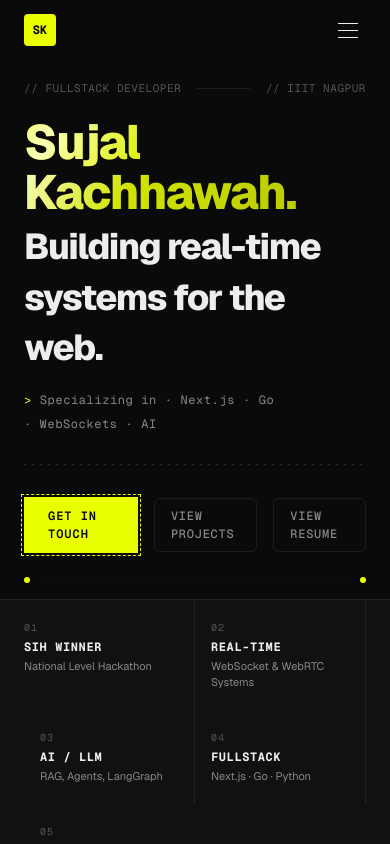
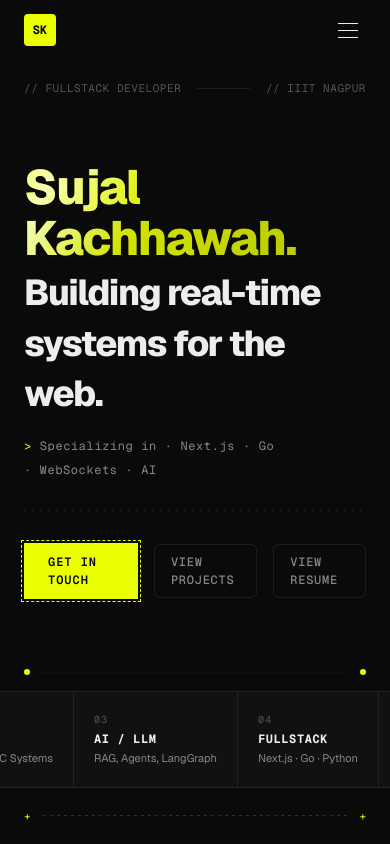
Before and after one commit to xcurx/portfolio-v2, a Next.js app: page / in a window 390 px wide. Shown: the top 844 px of the page. Built offline with nearby package versions, Linux system fonts and the light colour scheme.

Commit message:
feat: add marquee scroll effect for mobile highlights

```diff
--- a/app/globals.css
+++ b/app/globals.css
@@ -405,3 +405,37 @@ body {
     padding: 0 60px;
   }
 }
+
+/* ── Scrollbar Utilities ── */
+.scrollbar-hide {
+  -ms-overflow-style: none;
+  scrollbar-width: none;
+}
+.scrollbar-hide::-webkit-scrollbar {
+  display: none;
+}
+
+/* ── Marquee Auto-Scroll ── */
+@keyframes marquee-scroll {
+  0% {
+    transform: translateX(0);
+  }
+  100% {
+    transform: translateX(-50%);
+  }
+}
+
+.marquee-strip {
+  overflow: hidden;
+  width: 100%;
+}
+
+.marquee-track {
+  display: flex;
+  width: max-content;
+  animation: marquee-scroll 20s linear infinite;
+}
+
+.marquee-track:hover {
+  animation-play-state: paused;
+}
--- a/components/hero.tsx
+++ b/components/hero.tsx
@@ -231,15 +231,19 @@ export function Hero() {
 
       {/* Feature strip */}
       <div className="border-t border-b border-border bg-[var(--bg-elevated)]">
-        <div className="container-main">
+        {/* Desktop: static grid */}
+        <div className="container-main hidden md:block">
           <motion.ul
-            className="grid grid-cols-2 sm:grid-cols-3 md:grid-cols-5 divide-x divide-border"
+            className="grid grid-cols-5"
             initial={{ opacity: 0, y: 20 }}
             animate={{ opacity: 1, y: 0 }}
             transition={{ duration: 0.6, delay: 0.9, ease: [0.25, 0.4, 0.25, 1] }}
           >
-            {highlights.map((h) => (
-              <li key={h.num} className="py-5 px-4 first:pl-0">
+            {highlights.map((h, i) => (
+              <li
+                key={h.num}
+                className={`py-5 px-4 ${i > 0 ? "border-l border-border" : "pl-0"}`}
+              >
                 <span className="block font-mono text-[10px] text-fg-dim mb-1 tracking-widest">
                   {h.num}
                 </span>
@@ -252,6 +256,35 @@ export function Hero() {
               </li>
             ))}
           </motion.ul>
+        </div>
+
+        {/* Mobile: auto-scrolling marquee */}
+        <div className="md:hidden overflow-hidden">
+          <motion.div
+            className="marquee-strip"
+            initial={{ opacity: 0 }}
+            animate={{ opacity: 1 }}
+            transition={{ duration: 0.6, delay: 0.9 }}
+          >
+            <ul className="marquee-track" aria-label="Highlights">
+              {[...highlights, ...highlights].map((h, i) => (
+                <li
+                  key={`${h.num}-${i}`}
+                  className={`shrink-0 py-5 px-5 ${i > 0 ? "border-l border-border" : ""}`}
+                >
+                  <span className="block font-mono text-[10px] text-fg-dim mb-1 tracking-widest">
+                    {h.num}
+                  </span>
+                  <span className="block font-mono text-xs font-bold uppercase tracking-wider text-foreground mb-1 whitespace-nowrap">
+                    {h.label}
+                  </span>
+                  <span className="block text-[11px] text-fg-muted leading-snug whitespace-nowrap">
+                    {h.desc}
+                  </span>
+                </li>
+              ))}
+            </ul>
+          </motion.div>
         </div>
       </div>
 
```
